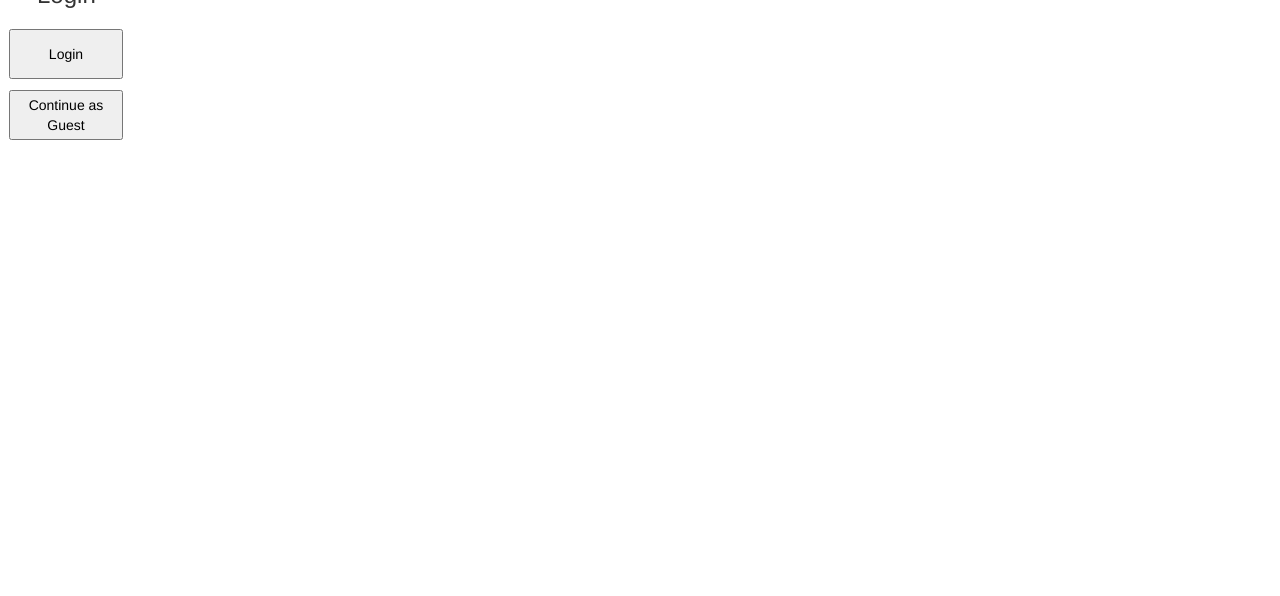
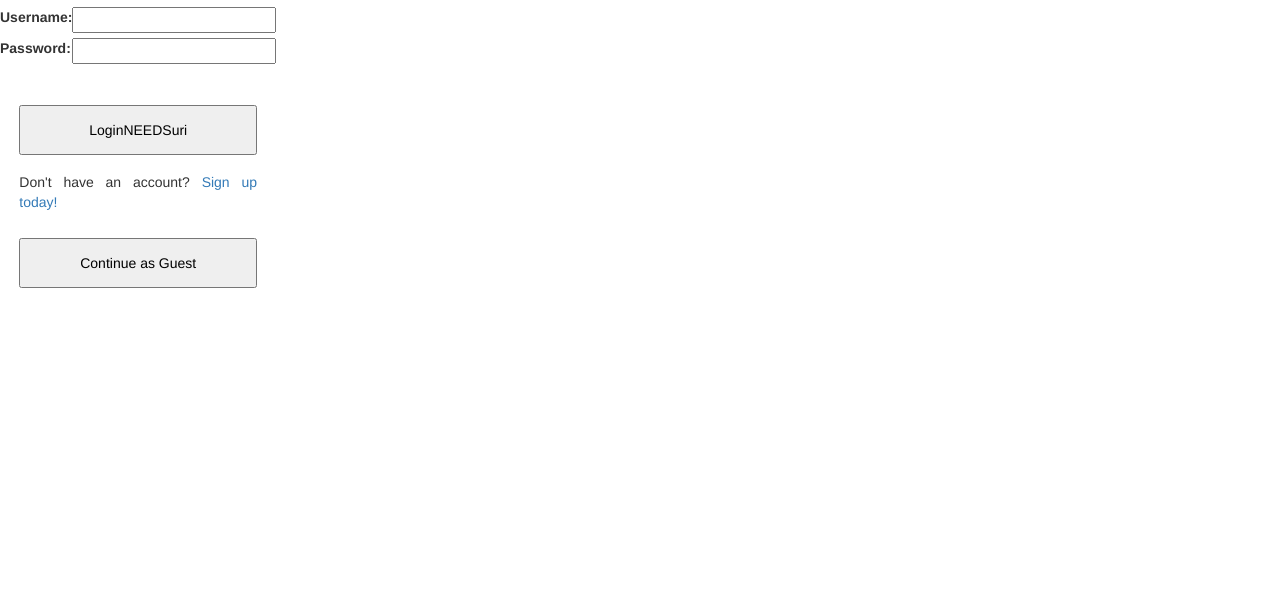
Before and after one commit to RadriaansNES/CarbonCalculator, a website: page Frontend/index.html at #!/redirect in a window 1280 px wide. Shown: the part 204-800 px from the top of the page. Drawn offline with nearby package versions, Linux system fonts and the light colour scheme; some packages are replaced by stand-ins of ours.

Commit message:
Done4TEHdehy

```diff
--- a/Frontend/Components/Calc/calculator.component.js
+++ b/Frontend/Components/Calc/calculator.component.js
@@ -155,7 +155,7 @@ function CalculatorController($scope) {
         if ($scope.dietType === 'meatBased') {
             $scope.recommendationsDiet.push('Your diet contributes to higher emission rates, consider reducing your meat consumption or incorporating more plant-based meals into your diet.');
         } else if ($scope.dietType === 'regular') {
-            $scope.recommendationsDiet.push('You diet has a typical emission rate. You can further reduce emissions by reducing your meat intake or by choosing more sustainable vegetarian options.');
+            $scope.recommendationsDiet.push('You diet has a typical emission rate. You can further reduce emissions by reducing your meat intake or by choosing more sustainable options.');
         } else if ($scope.dietType === 'vegetarian') {
             $scope.recommendationsDiet.push('Your diet has a moderate emission rate. You can further reduce emissions by choosing more locally sourced and sustainable vegetarian options or by going vegan.');
         } else if ($scope.dietType === 'vegan') {
--- a/Frontend/Components/Redirect/redirect.component.html
+++ b/Frontend/Components/Redirect/redirect.component.html
@@ -2,8 +2,27 @@
 <div class="container-fluid">
     <section class="redirect">
         <div class="HEAD">
-            <h3 class="animate__animated animate__rotateIn">Login</h3>
-            <button class="scroll-top-button bigBut" ui-sref="layout.login">Login</button>
+            <div class="space-between">
+                <h2 class="animate__animated animate__rotateIn">Login</h2>
+                <form>
+                    <label>
+                        <strong>Username:</strong>
+                        <input type="text" name="username" autoComplete="username" />
+                    </label>
+                    <label>
+                        <strong>Password:</strong>
+                        <input type="password" name="password" required autoComplete="current-password" />
+                    </label>
+
+                    <p style="display:none"><strong>Incorrect username or password. Please try again.</strong></p>
+                    <br>
+                </form>
+            </div>
+            <button class="bigBut" type='submit'>LoginNEEDSuri</button>
+
+            <div>
+                <p>Don't have an account? <a ui-sref='layout.signup'>Sign up today!</a> </p>
+            </div>
             <button class="scroll-top-button bigBut" ui-sref="layout.calculator">Continue as Guest</button>
         </div>
     </section>
--- /dev/null
+++ b/Frontend/Components/Signup/signup.component.js
@@ -0,0 +1,8 @@
+// signup.component.js
+
+angular.module('myApp')
+  .controller('SignupController', SignupController);
+
+function SignupController() {
+  // Logic
+}
--- a/Frontend/app.config.js
+++ b/Frontend/app.config.js
@@ -42,7 +42,18 @@ angular.module('myApp', ['ui.router'])
             controller: 'RedirectController'
           }
         }
+      })
+      .state('layout.signup', {
+        url: '/signup',
+        views: {
+          '': {
+            templateUrl: 'Components/Signup/signup.component.html',
+            controller: 'SignupController'
+          }
+        }
       });
+
+
 
     // Default route
     $urlRouterProvider.otherwise('/');
--- a/Frontend/index.html
+++ b/Frontend/index.html
@@ -14,6 +14,7 @@
     rel="stylesheet"
     href="https://cdnjs.cloudflare.com/ajax/libs/animate.css/4.1.1/animate.min.css"
   />
+  <link rel="icon" type="image/x-icon" href="/favicon.ico">
 </head>
 
 <body>
@@ -28,6 +29,7 @@
   <script src="Components/Login/login.component.js"></script>
   <script src="Components/Calc/calculator.component.js"></script>
   <script src="Components/Redirect/redirect.component.js"></script>
+  <script src="Components/Signup/signup.component.js"></script>
 </body>
 
 </html>
--- a/Frontend/index.scss
+++ b/Frontend/index.scss
@@ -315,7 +315,21 @@ body {
 
 // Redirect
 .container-fluid .redirect .HEAD{
-    padding-top: 80px;
-    padding-bottom: 450px;
+    padding-top: 40px;
+    padding-bottom: 300px;
     align-items: center;
 }
+
+.ng-valid label{
+    display: flex;
+    justify-content: space-between;
+}
+
+.space-between {
+    min-width: 100%;
+    margin-top: 3vh;
+
+    h2 {
+        padding-bottom: 2vh;
+    }
+}
```
Also changed, not shown: Frontend/Components/Signup/signup.component.html (added, +7 -0 lines), Frontend/favicon.ico (added), Frontend/index.css, 1 other file.
